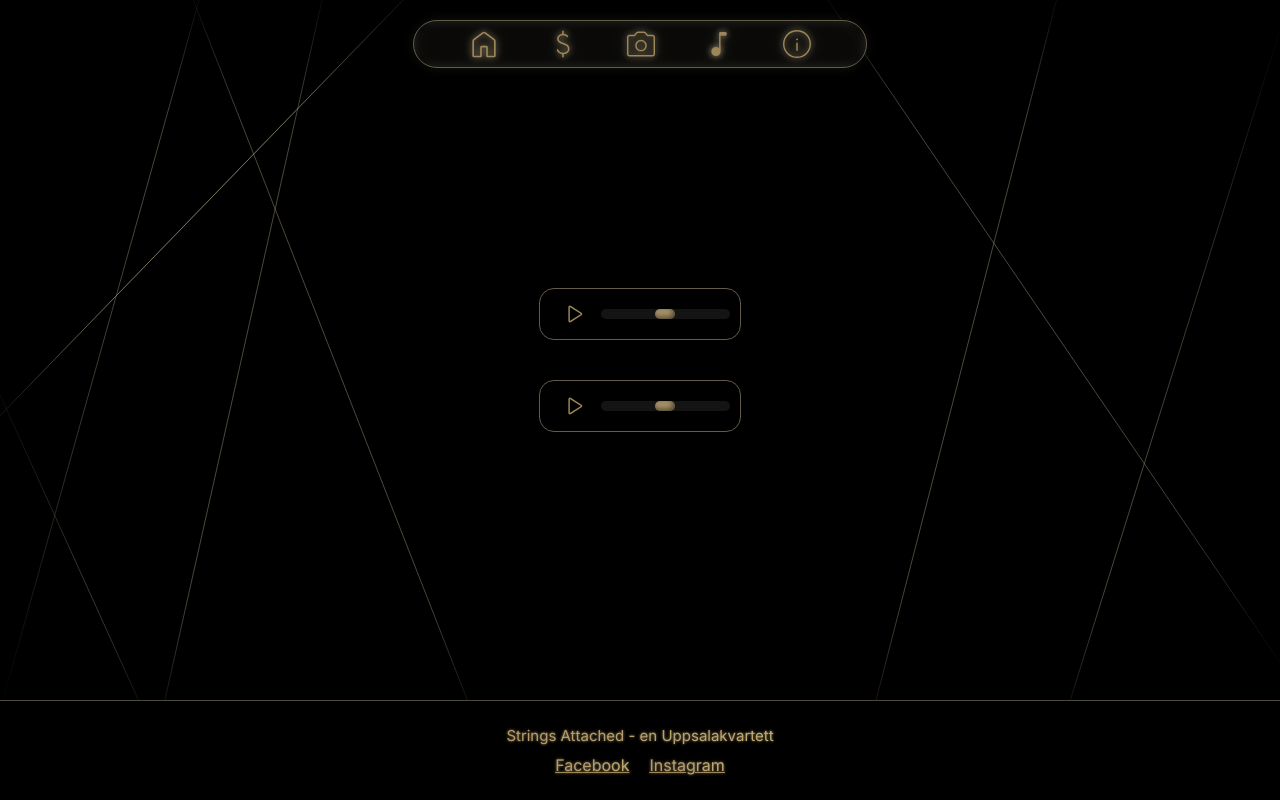
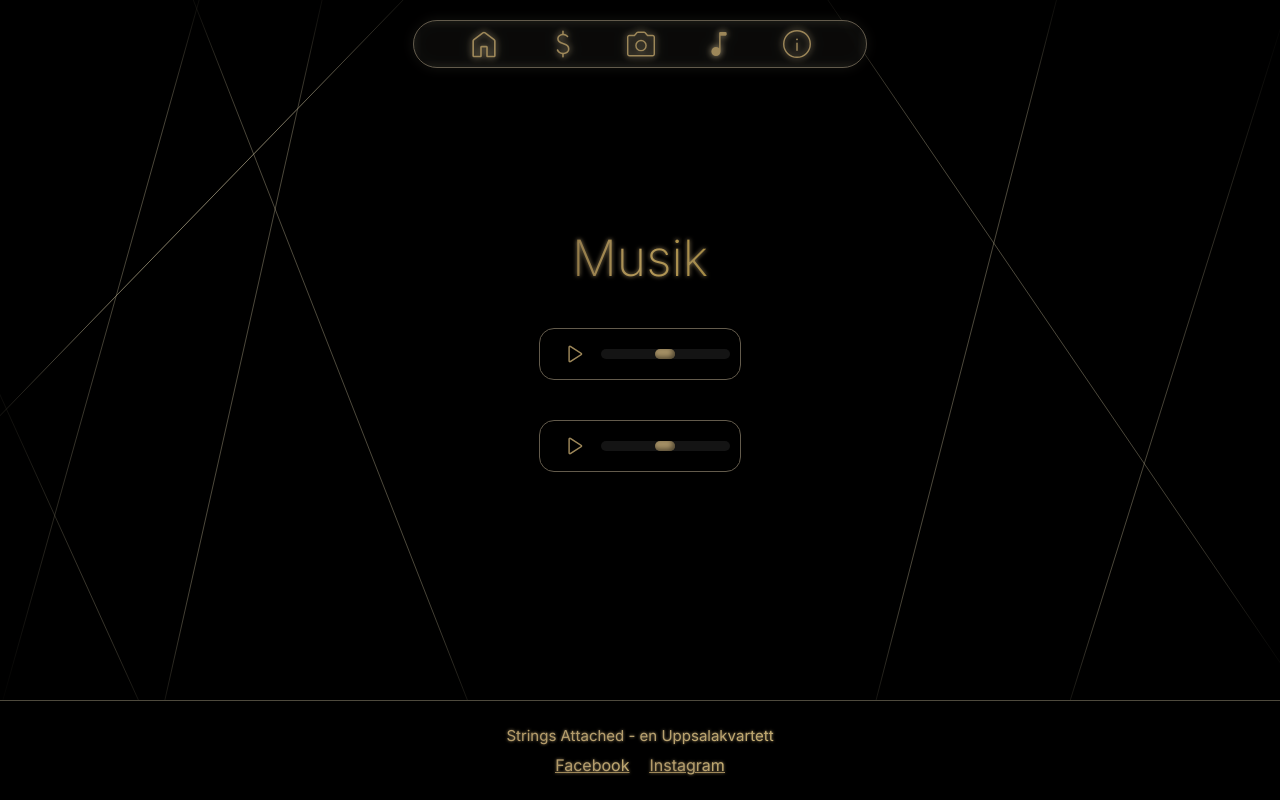
Before and after one commit to eedv1n/Strings-Attached, a React (Vite) app: page /music in a window 1280 px wide. Built offline with nearby package versions, Linux system fonts and the light colour scheme; a web font is replaced by a local one.

Commit message:
Lade till en title till musiksidan

```diff
--- a/src/Music.tsx
+++ b/src/Music.tsx
@@ -3,6 +3,7 @@ import * as Elements from './Elements';
 function Music() {
 	return (
 		<Elements.AnimMain>
+			<h1 className="title">Musik</h1>
 			<Elements.AudioPlayer src="https://cdn.pixabay.com/audio/2024/09/29/audio_9a75aacce7.mp3" />
 			<Elements.AudioPlayer src="https://cdn.pixabay.com/audio/2024/09/29/audio_5c67567261.mp3" />
 		</Elements.AnimMain>
```
